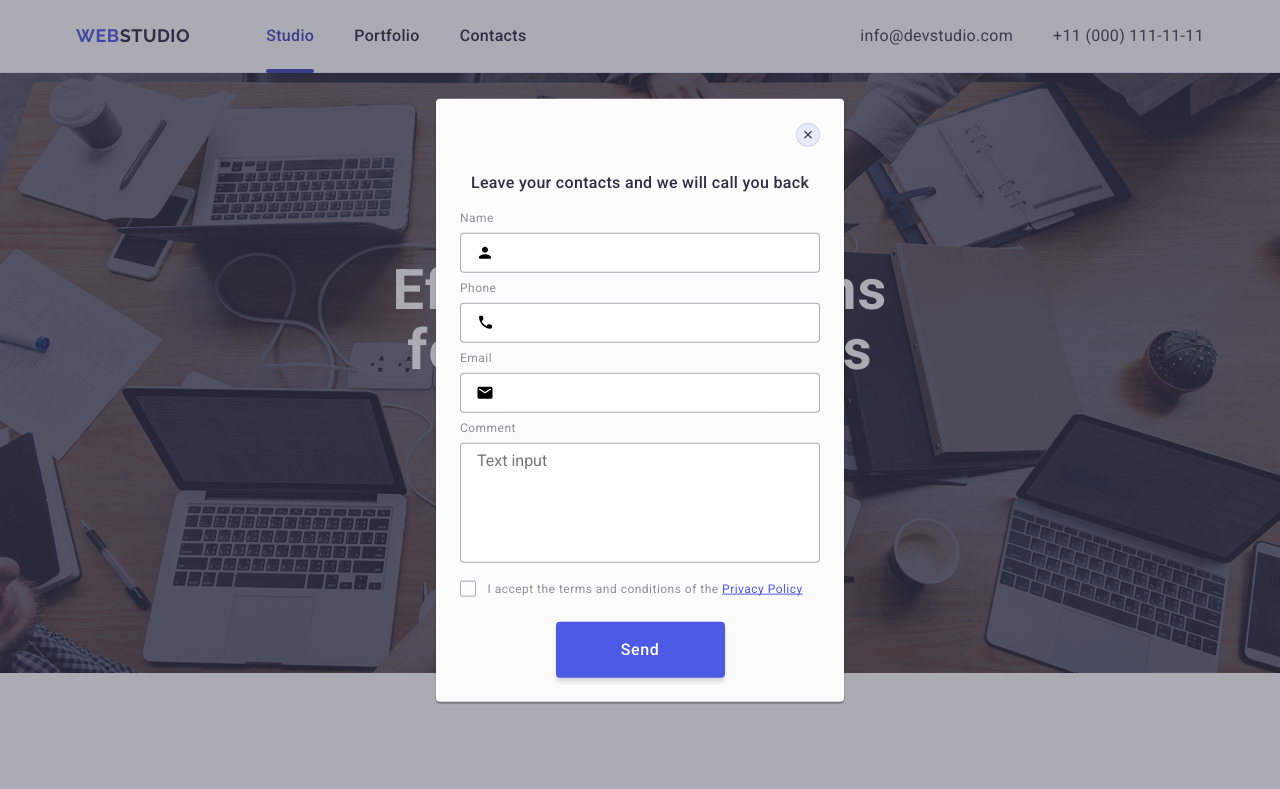
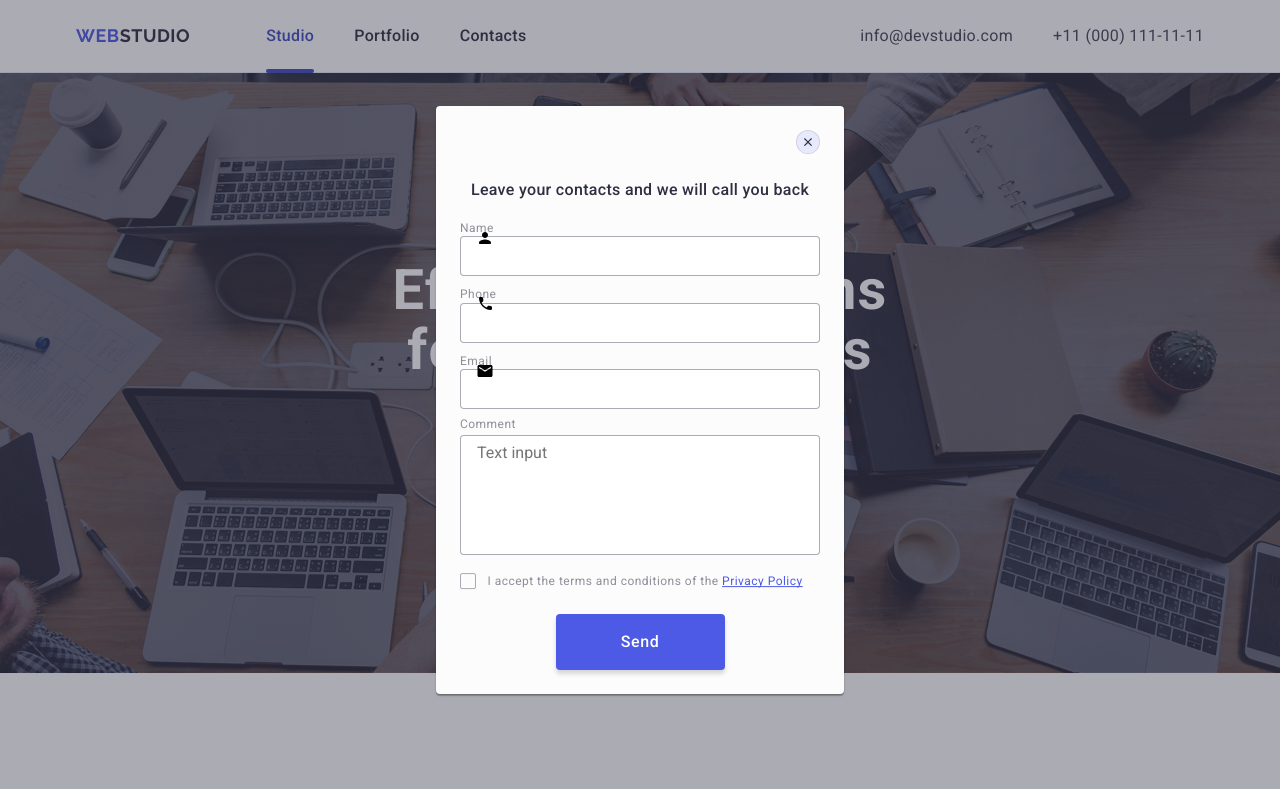
Before and after one commit to Vovchik-UA/goit-markup-hw-05, a plain HTML site: page index.html in a window 1280 px wide. Shown: the top 789 px of the page. Drawn offline with nearby package versions, Linux system fonts and the light colour scheme.

Commit message:
hw5_v5.1

```diff
--- a/css/styles.css
+++ b/css/styles.css
@@ -722,6 +722,7 @@ h1, h2, h3, h4, h5, h6, p {
 
 .modal-input-box {
     position: relative;
+    margin-bottom: 8px;
 }
 
 .modal-icon {
@@ -759,7 +760,6 @@ h1, h2, h3, h4, h5, h6, p {
 .modal-form-box {
     display: flex;
     flex-direction: column;
-    gap: 8px;
 }
 
 .modal-sub-title {
@@ -769,6 +769,8 @@ h1, h2, h3, h4, h5, h6, p {
     line-height: 1.17;
     letter-spacing: 0.04em;
     color: var(--light-slate);
+
+    margin-bottom: 4px;
 }
 
 .modal-input {
--- a/index.html
+++ b/index.html
@@ -522,10 +522,10 @@
         </p>
 
         <form class="modal-form-box" name="modal-form" autocomplete="off">
+          <div class="modal-input-box">
             <label for="modal-name" class="modal-sub-title modal-name-label"
               >Name</label
             >
-          <div class="modal-input-box">
             <input
               type="text"
               name="modal-form"
@@ -537,10 +537,10 @@
             </svg>
           </div>
 
+          <div class="modal-input-box">
             <label for="modal-phone" class="modal-sub-title modal-phone-label"
               >Phone</label
             >
-          <div class="modal-input-box">
             <input
               type="tel"
               name="modal-form"
@@ -552,10 +552,10 @@
             </svg>
           </div>
 
+          <div class="modal-input-box">
             <label for="modal-email" class="modal-sub-title modal-email-label"
               >Email</label
             >
-          <div class="modal-input-box">
             <input
               type="email"
               name="modal-form"
```
Lines whose indentation alone changed are shown as unchanged.
